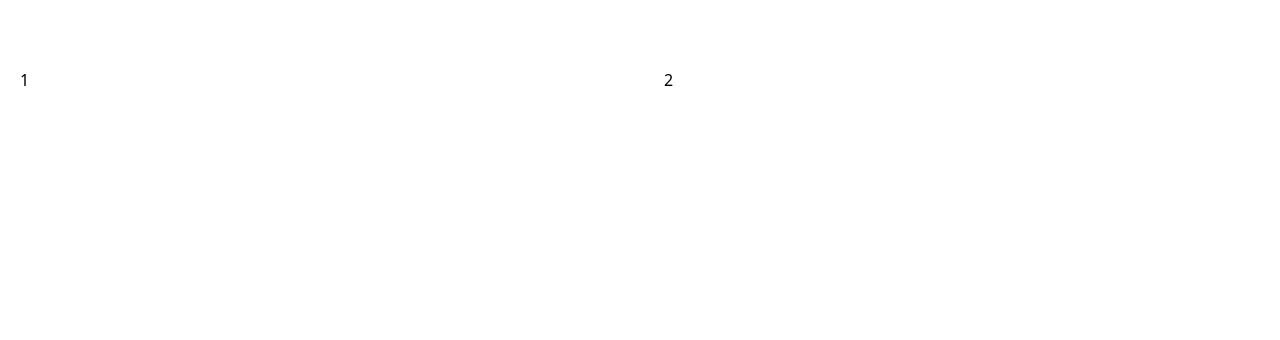
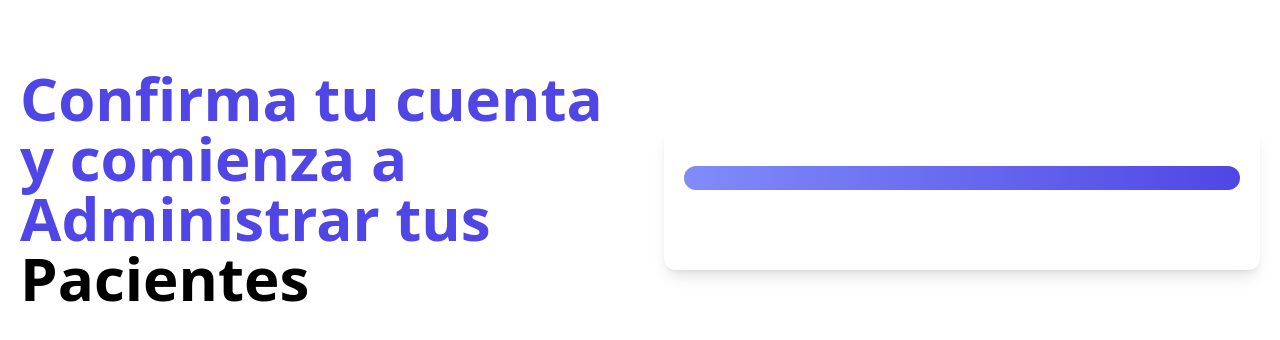
Before and after one commit to JosmenDev/proyecto-curso-frontend, a React app: page /confirmar/1 in a window 1280 px wide. Shown: the top 340 px of the page. Built offline with nearby package versions, Linux system fonts and the light colour scheme; no server answers; the HTML template or start-up script is replaced by a standard one.

Commit message:
Confirmando Email

```diff
--- a/src/pages/ConfirmarCuenta.jsx
+++ b/src/pages/ConfirmarCuenta.jsx
@@ -1,11 +1,58 @@
+// para ejecutar cuando el componente esté listo
+import axios from 'axios';
+import { useEffect, useState } from 'react';
+import { Link, useParams } from 'react-router-dom'
+import Alerta from '../components/Alerta';
 const ConfirmarCuenta = () => {
+
+    const [cuentaConfirmada, setCuentaConfirmada] = useState(false);
+    const [ cargando, setCargando ] = useState(true);
+    const [alerta, setAlerta] = useState({});
+
+    const params = useParams();
+    const { id } = params;
+
+    useEffect(() => {
+        const source = axios.CancelToken.source();
+        const confirmarCuenta = async () => {
+            try {
+                const url = `http://localhost:4000/api/veterinarios/confirmar/${id}`;
+                const { data } = await axios.get(url, { cancelToken: source.token });
+                setCuentaConfirmada(true);
+                setAlerta({ msg: data.msg });
+            } catch (error) {
+                if (axios.isCancel(error)) {
+                    console.log('Solicitud cancelada');
+                } else {
+                    setAlerta({ msg: error.response.data.msg, error: true });
+                }
+            } finally {
+                setCargando(false);
+            }
+        };
+
+        confirmarCuenta();
+
+        return () => {
+            source.cancel();
+        };
+    }, []);
+
+
     return (
         <>
             <div>
-                1
+                <h1 className="text-indigo-600 font-black text-6xl">Confirma tu cuenta y comienza a Administrar tus {""}<span className="text-black">Pacientes</span></h1>
             </div>
-            <div>
-                2
+            <div className="mt-20 md:mt-5 shadow-lg px-5 py-10 rounded-xl bg-white">
+                {!cargando && <Alerta
+                    alerta={alerta}
+                />}
+                {cuentaConfirmada &&
+                    <Link
+                    className='block text-center my-5 text-gray-500'
+                    to='/'>Iniciar Sesión
+                    </Link>}
             </div>
         </>
     )
```
